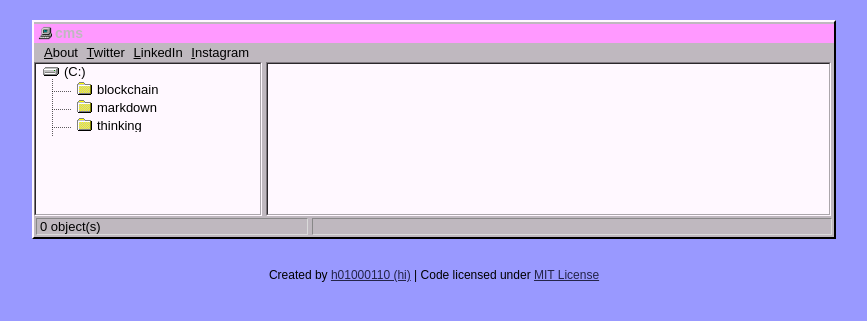
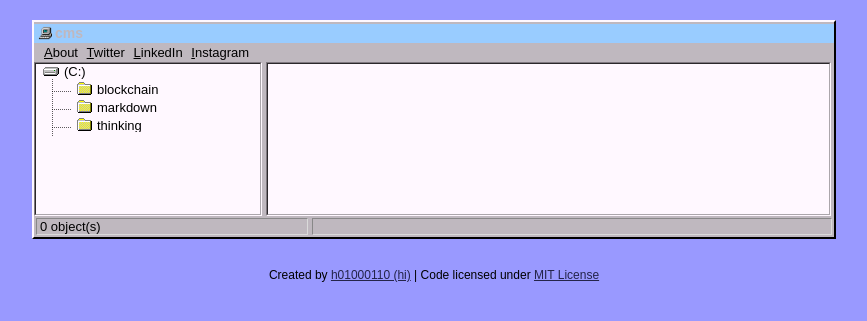
Before and after one commit to kristofraes/kraes, a Jekyll site: the page built from tags/cms.html, in a window 1280 px wide. Shown: the top 321 px of the page, without its empty margins (206-1073 px from the left). Built offline with Jekyll 4.4.1, drawn with Linux system fonts in a browser that asks for light colours.

Commit message:
Update 001.scss

```diff
--- a/assets/css/001.scss
+++ b/assets/css/001.scss
@@ -5,5 +5,5 @@
 @import "main";
 
 .default_title {
-	background: #ff99ff;
+	background: #99ccff;
 }
```
